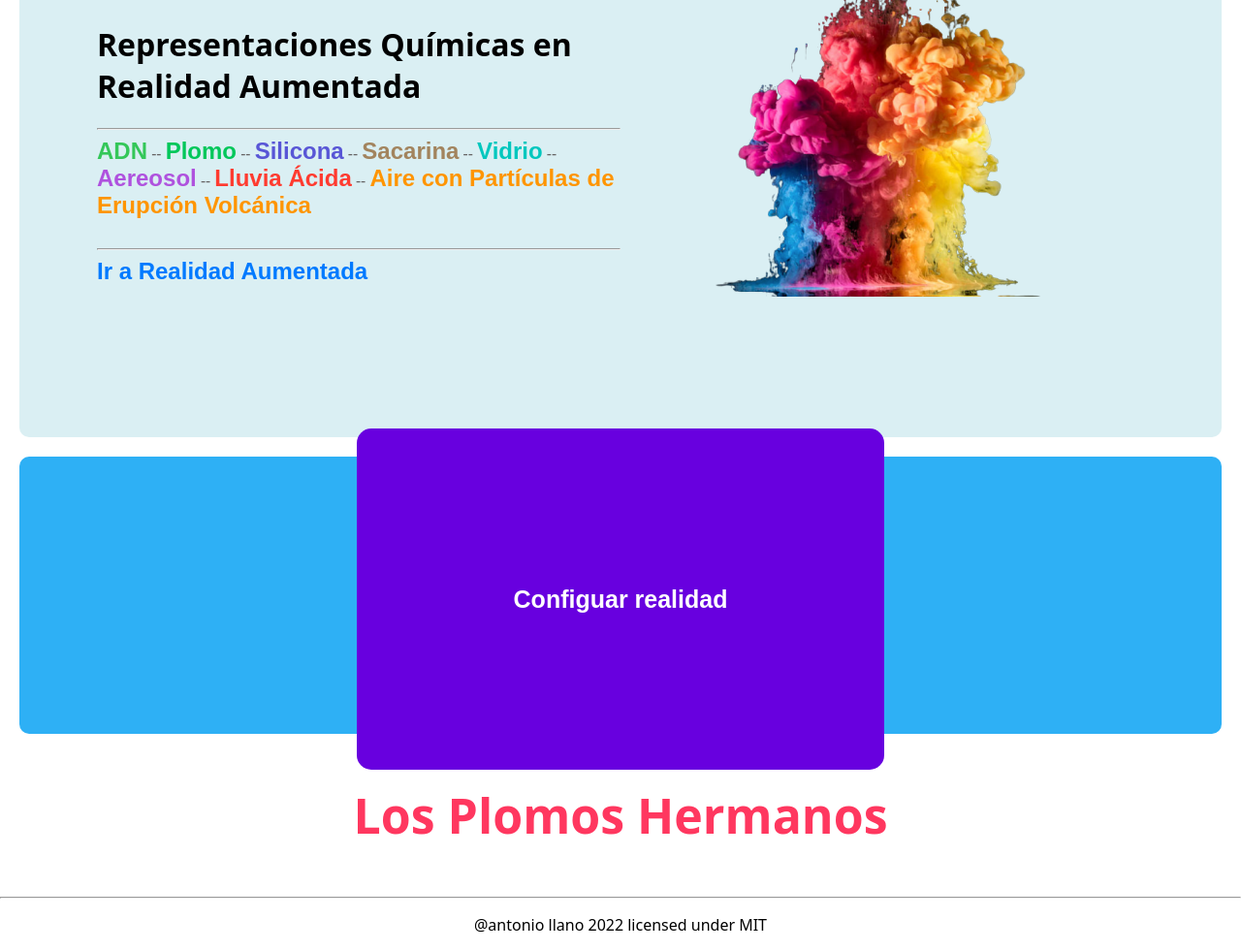
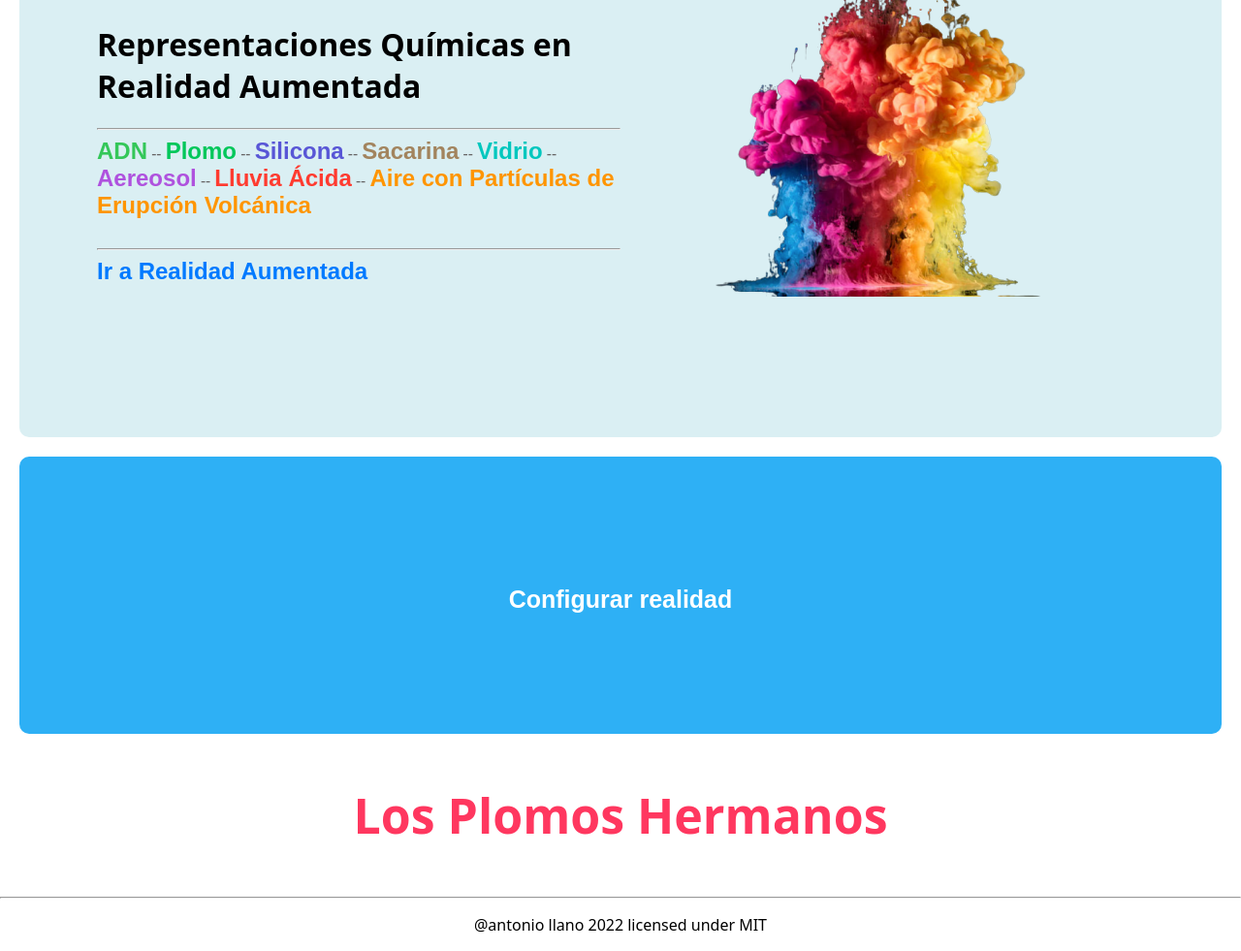
Before and after one commit to llanoajm/ARChemModels, a plain HTML site: page index.html in a window 1280 px wide. Shown: the part 204-1185 px from the top of the page at 97% size. Drawn offline with Linux system fonts and the light colour scheme.

```diff
--- a/index.html
+++ b/index.html
@@ -51,7 +51,7 @@
     </div>
 
 	<div id="AR" class="AR">
-		<h1> <a href="models.html">Configuar realidad</a> </h1>
+		<h1> <a href="models.html">Configurar realidad</a> </h1>
 	</div>
 	<p id="groupName" style="text-align: center;">Los Plomos Hermanos</p>
 	<hr>
--- a/styles.css
+++ b/styles.css
@@ -51,7 +51,7 @@ hr{
 }
 .AR a{
     color: white;
-    background-color: rgb(104, 0, 223);
+
     font-size: 25px !important;
     padding: 15%;
     border-radius: 15px;
```
